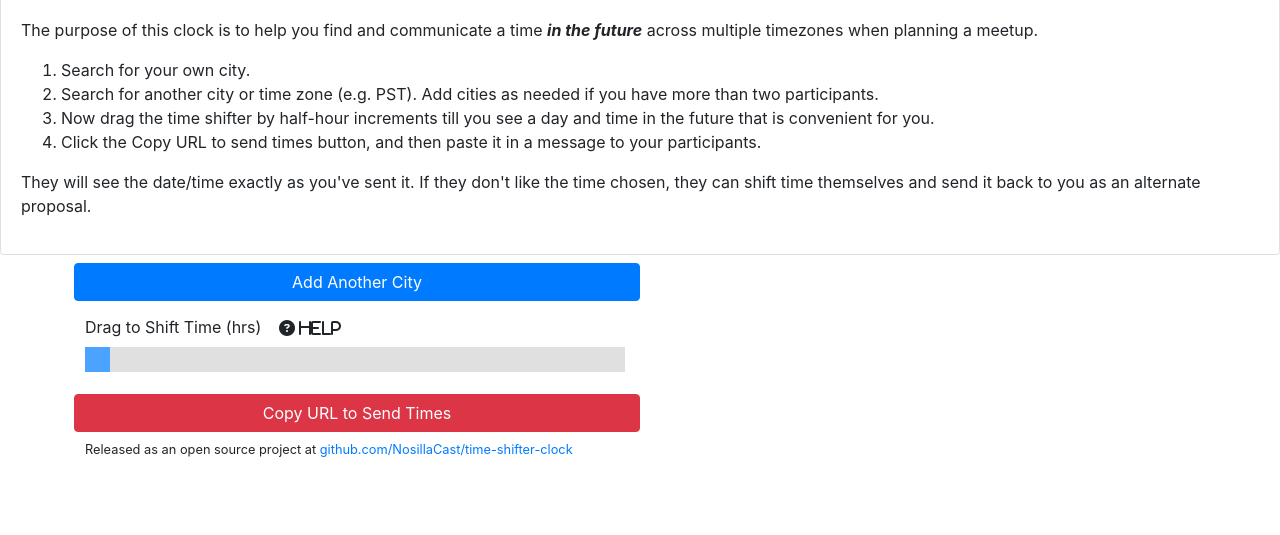
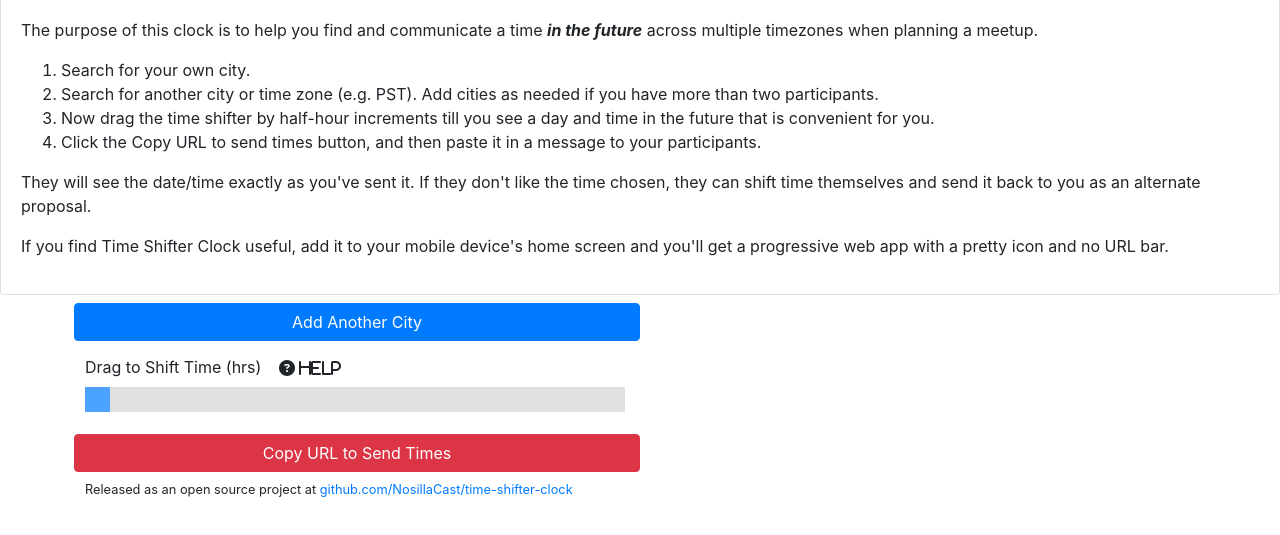
Before and after one commit to podfeet/time-shifter-clock, a plain HTML site: page index.html in a window 1280 px wide. Both pictures are taken after a click on the button "Push to Learn How This Works". Shown: the part 99-634 px from the top of the page. Drawn offline with nearby package versions, Linux system fonts and the light colour scheme; some packages are replaced by stand-ins of ours; a script that the page names is missing.

Commit message:
added instructions to add to home screen

```diff
--- a/index.html
+++ b/index.html
@@ -151,6 +151,7 @@
                 <li>Click the Copy URL to send times button, and then paste it in a message to your participants. </li>
               </ol>
               <p>They will see the date/time exactly as you've sent it. If they don't like the time chosen, they can shift time themselves and send it back to you as an alternate proposal. </p>
+              <p>If you find Time Shifter Clock useful, add it to your mobile device's home screen and you'll get a progressive web app with a pretty icon and no URL bar.</p>
             </div>
           </div>
         </div>
```
